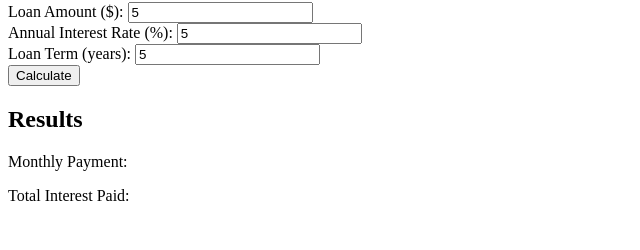
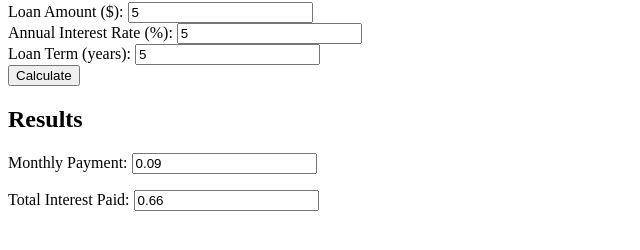
Before and after one commit to dmelendez1/financial-calculator, a plain HTML site: page index.html in a window 1280 px wide. Both pictures are taken after typing "5", "5", "5" into the empty fields and a click on the button "Calculate". Shown: the part 78-328 px from the top of the page, without its empty margins (0-640 px from the left). Drawn offline with Linux system fonts and the light colour scheme.

Commit message:
Fixed folder structure

```diff
--- a/index.html
+++ b/index.html
@@ -17,13 +17,17 @@
         <label for="loanTerm">Loan Term (years):</label>
         <input type="number" id="loanTerm" required><br>
 
-        <button type="button" onclick="calculatorMortage()">Calculate</button>
+        <button type="button" id="button">Calculate</button>
 
     </form>
 
 <h2>Results</h2>
-<p>Monthly Payment: <span id="monthlyPayment"></span></p>
-<p>Total Interest Paid: <span id="toitalInterest"></span></p>
-
+<p>Monthly Payment: <span>
+    <input type="number" id="monthlyPayment">
+</span></p>
+<p>Total Interest Paid: <span>
+    <input type="number" id="totalInterest">
+</span></p>
+<script src="scripts/index.js"></script>
 </body>
 </html>
--- a/scripts/index.js
+++ b/scripts/index.js
@@ -0,0 +1,21 @@
+window.onload = init();
+
+function init(){
+    document.getElementById("button").onclick = calculatorMortgage;
+}
+
+function calculatorMortgage(){
+    // Gather the textbox info
+    loanAmount = document.getElementById("loanAmount").value;
+    interestRate = +document.getElementById("interestRate").value;
+    loanTermYears = +document.getElementById("loanTerm").value;
+    // Do the calculations
+    loanTermMonthly = loanTermYears * 12;
+    monthlyInterestRate = (interestRate / 100) / 12;
+    monthlyPayment = (loanAmount * monthlyInterestRate) / (1 - Math.pow(1 + monthlyInterestRate, -loanTermMonthly));
+    totalInterestPaid = (loanTermMonthly * monthlyPayment) - loanAmount;
+
+    // Display the info back into the html
+    document.getElementById("monthlyPayment").value = monthlyPayment.toFixed(2);
+    document.getElementById("totalInterest").value = totalInterestPaid.toFixed(2);
+}
```
